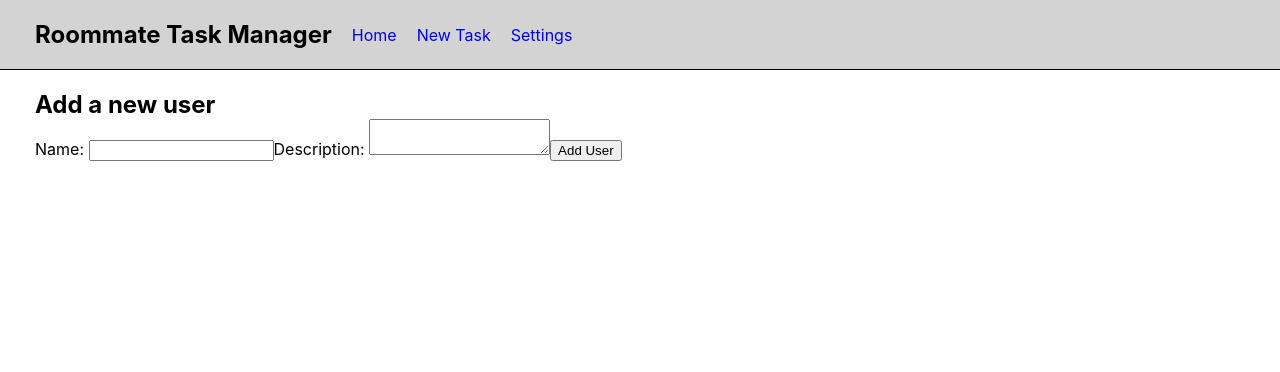
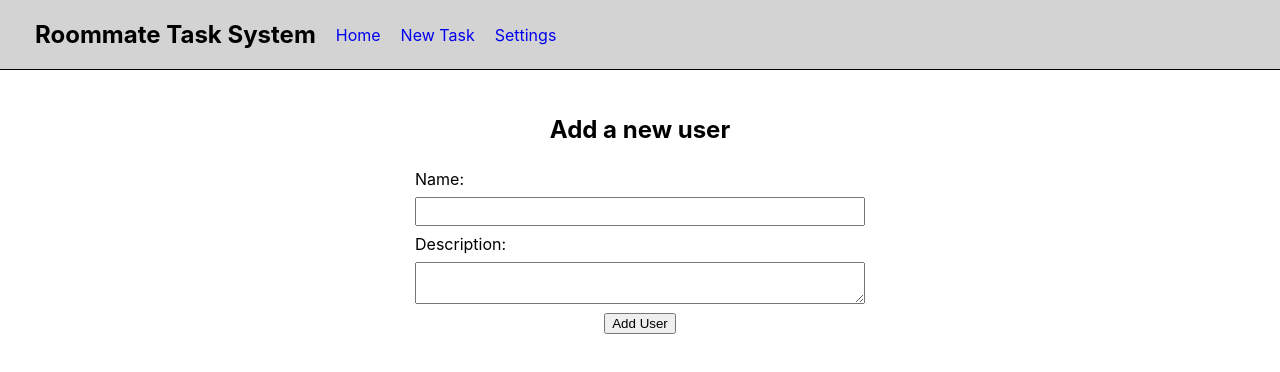
Before and after one commit to AyazCiplak/roommate-task-manager, a React (Create React App) app: page /new-user in a window 1280 px wide. Shown: the top 372 px of the page. Built offline with nearby package versions, Linux system fonts and the light colour scheme.

Commit message:
Stylistic changes to new user input form

```diff
--- a/data/userdb.json
+++ b/data/userdb.json
@@ -10,6 +10,7 @@
     },
     {
       "name": "User 3",
+      "description": "N/A",
       "id": 3
     }
   ]
--- a/src/App.js
+++ b/src/App.js
@@ -6,7 +6,6 @@ import Settings from './Settings';
 import { BrowserRouter as Router, Route, Switch } from 'react-router-dom';
 import TaskDetails from './TaskDetails';
 import UserDetails from './UserDetails';
-
 
 function App() {
   return (
--- a/src/CreateTask.js
+++ b/src/CreateTask.js
@@ -12,6 +12,8 @@ const CreateTask = () => {
 
     const [isPending, setIsPending] = useState(false);
     const history = useHistory();
+
+    //Fetches user data from database
     const { data : users , dataPending : usersPending, error : usersError} = useFetch('http://localhost:8001/users');
 
     const handleSubmit = (e) => {
@@ -41,6 +43,7 @@ const CreateTask = () => {
                 type="text"
                 required
                 value={title}
+                //Changes recorded values dynamically during input
                 onChange={(e) => setTitle(e.target.value)}
                 />
                 <label>Description: </label>
@@ -54,7 +57,8 @@ const CreateTask = () => {
                  value = {responsible}
                  onChange = {(e) => setResponsible(e.target.value)}
                 >
-                    {// Options below are just samples, will have to connect to users database
+                    {
+                        //Lists users based on current contents of database
                     }
                     { users &&
                         users.map((user) => (
@@ -68,6 +72,9 @@ const CreateTask = () => {
                 value={date}
                 onChange={(e) => setDate(e.target.value)}
                 />
+                {
+                    //Disables button if already submitted and pending
+                }
                 { !isPending && <button>Add task</button> }
                 { isPending && <button disabled>Adding task...</button>}
             </form>
--- a/src/Navbar.js
+++ b/src/Navbar.js
@@ -3,7 +3,7 @@ import { Link } from 'react-router-dom';
 const Navbar = () => {
     return (
         <nav className="navbar">
-            <h1>Roommate Task Manager</h1>
+            <h1>Roommate Task System</h1>
             <div className="links">
                 <Link to="/">Home</Link>
                 <Link to="/new-task">New Task</Link>
--- a/src/Settings.js
+++ b/src/Settings.js
@@ -2,6 +2,7 @@ const Settings = () => {
     return (
         <div className="settings">
             <h2>Settings Page</h2>
+            <h4>Soon to be implemented...</h4>
         </div>
      );
 }
--- a/src/index.css
+++ b/src/index.css
@@ -37,22 +37,22 @@ code {
   border-bottom: 1px solid black;
 }
 
-.create-task {
+.create-task, .create-user {
   max-width: 450px;
   margin: 0 auto;
   text-align: center;
 }
 
-.create-task label {
+.create-task label, .create-user label {
   text-align: left;
   display: block;
 }
 
-.create-task h2{
+.create-task h2, .create-user h2{
   margin: 25px 0px;
 }
 
-.create-task input, .create-task textarea, .create-task select {
+.create-task input, .create-task textarea, .create-task select, .create-user input, .create-user textarea {
   width: 100%;
   padding: 5px 10px;
   margin: 8px 0px;
```
Also changed, not shown: src/Home.js (+1 -12 lines).
